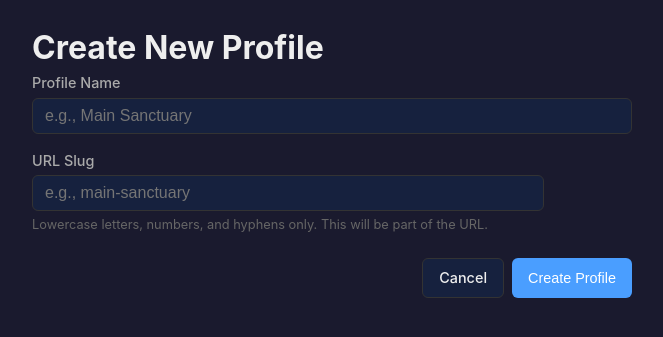
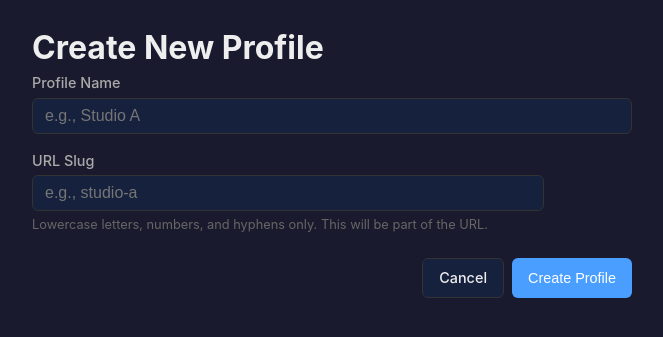
Before and after one commit to phroun/faderbank, a Flask app: template templates/profile_new.html in a window 1280 px wide. Shown: the part 55-392 px from the top of the page, without its empty margins (308-971 px from the left). Run offline with Flask 3, Linux system fonts and the light colour scheme; the template is opened without the code that fills it, so the values that code supplies are empty.

Commit message:
Change example text from Sanctuary to Studio terminology

```diff
--- a/templates/profile_new.html
+++ b/templates/profile_new.html
@@ -14,7 +14,7 @@
         <div class="form-group">
             <label for="name">Profile Name</label>
             <input type="text" id="name" name="name" required
-                   placeholder="e.g., Main Sanctuary"
+                   placeholder="e.g., Studio A"
                    value="{{ request.form.get('name', '') }}">
         </div>
 
@@ -23,7 +23,7 @@
             <div class="input-with-status">
                 <input type="text" id="slug" name="slug" required
                        pattern="[a-z0-9-]+"
-                       placeholder="e.g., main-sanctuary"
+                       placeholder="e.g., studio-a"
                        value="{{ request.form.get('slug', '') }}">
                 <span id="slug-status" class="input-status"></span>
             </div>
```
